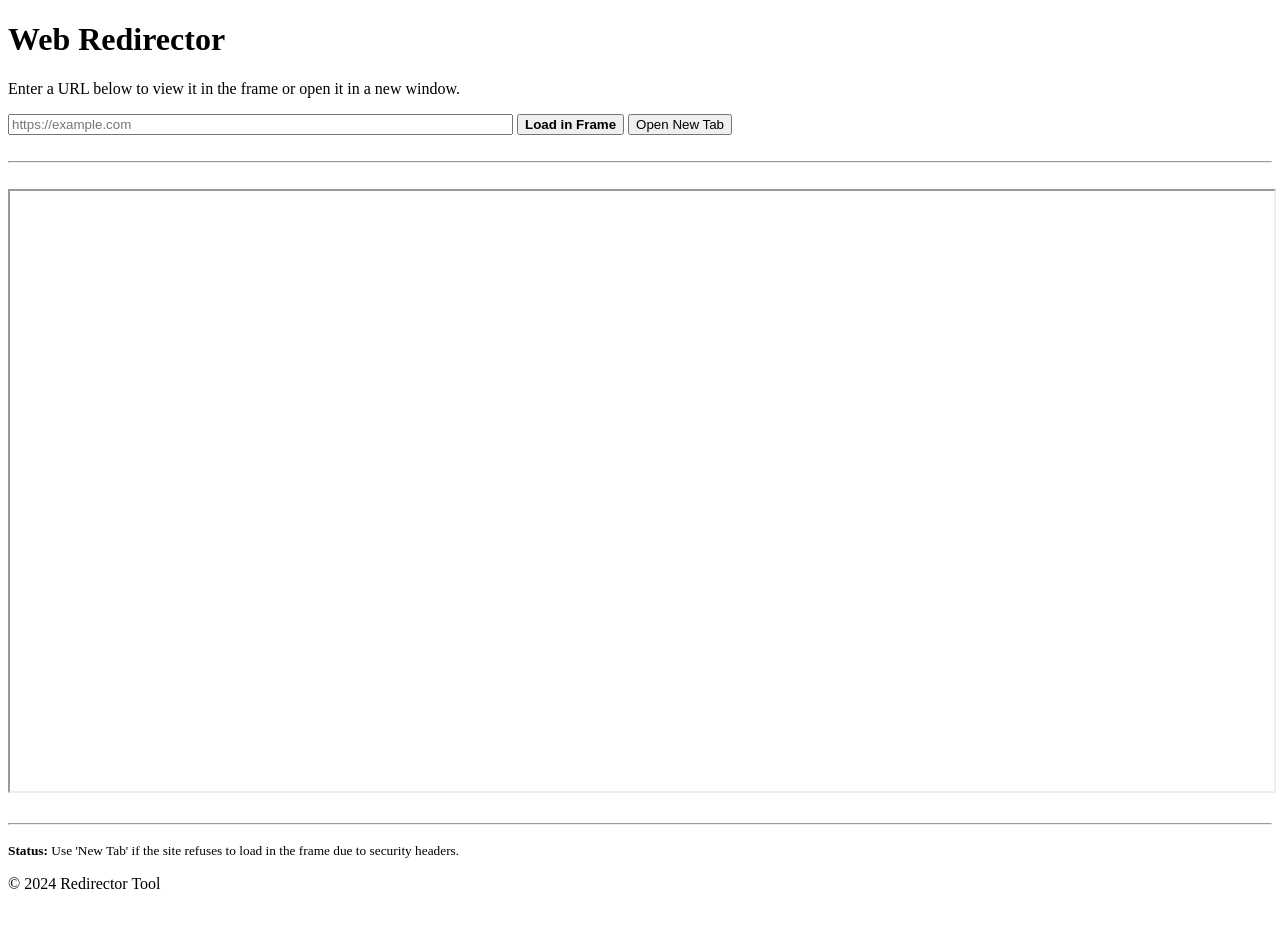
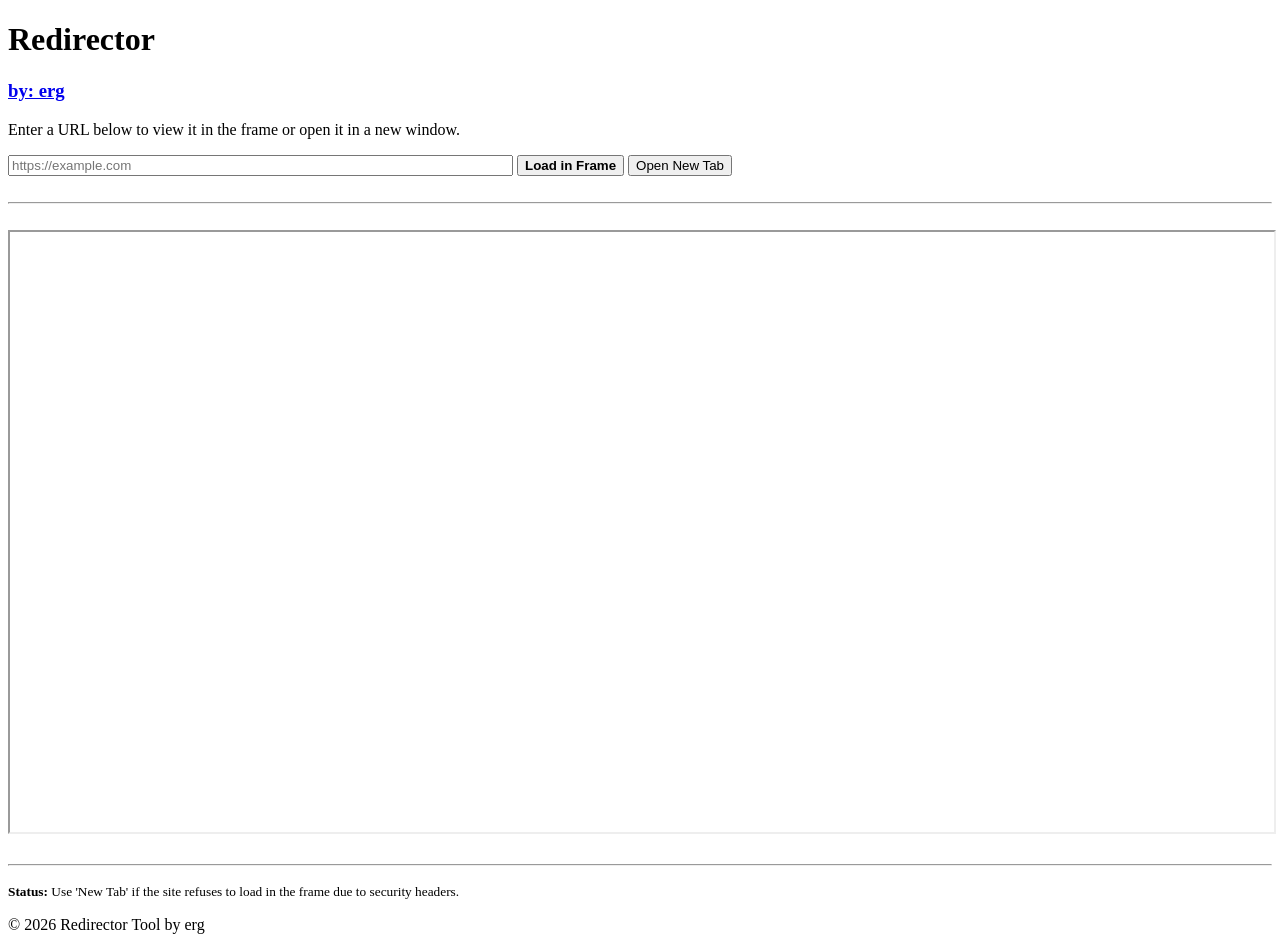
Before and after one commit to ergwastaken/redirector, a plain HTML site: page index.html in a window 1280 px wide. Before the commit the page ends 909 px from the top, so only its background shows below. Drawn offline with Linux system fonts and the light colour scheme.

Commit message:
Update index.html

```diff
--- a/index.html
+++ b/index.html
@@ -1,12 +1,13 @@
 <!DOCTYPE html>
 <html>
 <head>
-    <title>Redirector</title>
+    <title>Redirector by erg</title>
 </head>
 <body>
 
     <header>
-        <h1>Web Redirector</h1>
+        <h1>Redirector</h1>
+        <h3><a href="https://github.com/ergwastaken">by: erg</a></h3>
         <p>Enter a URL below to view it in the frame or open it in a new window.</p>
 
         <nav>
@@ -46,7 +47,7 @@
                 <strong>Status:</strong> Use 'New Tab' if the site refuses to load in the frame due to security headers.
             </small>
         </p>
-        <p>&copy; 2024 Redirector Tool</p>
+        <p>&copy; 2026 Redirector Tool by erg</p>
     </footer>
 
     <script>
```
